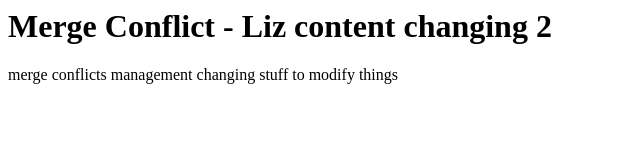
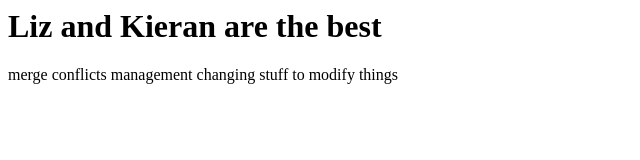
Before and after one commit to kadkins4/merge-conflicts, a plain HTML site: page index.html in a window 1280 px wide. Shown: the whole page, without its empty margins (0-640 px from the left). Drawn offline with Linux system fonts and the light colour scheme.

Commit message:
udpate index

```diff
--- a/index.html
+++ b/index.html
@@ -1,2 +1,2 @@
-<h1>Merge Conflict - Liz content changing 2</h1>
+<h1>Liz and Kieran are the best</h1>
 <p>merge conflicts management changing stuff to modify things</p>
```
